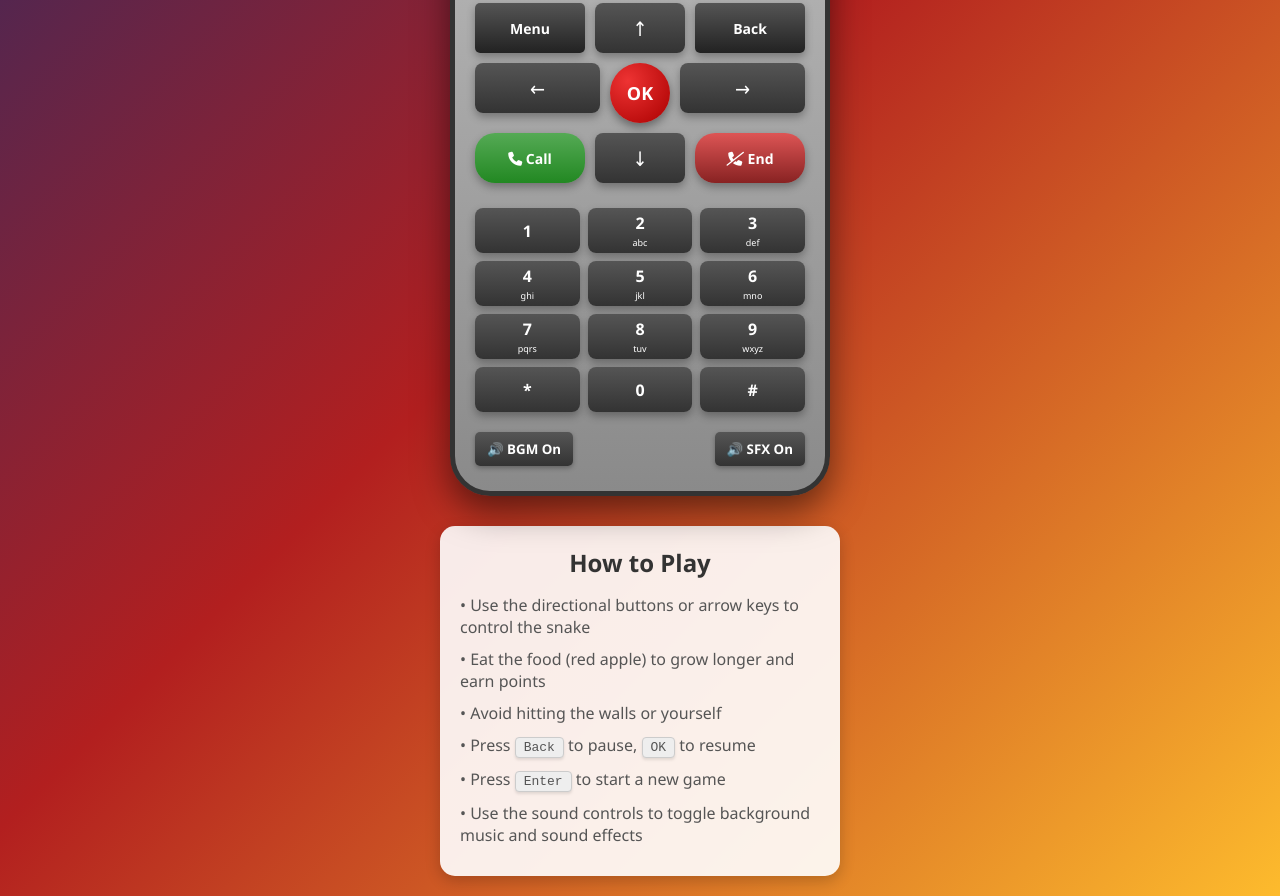
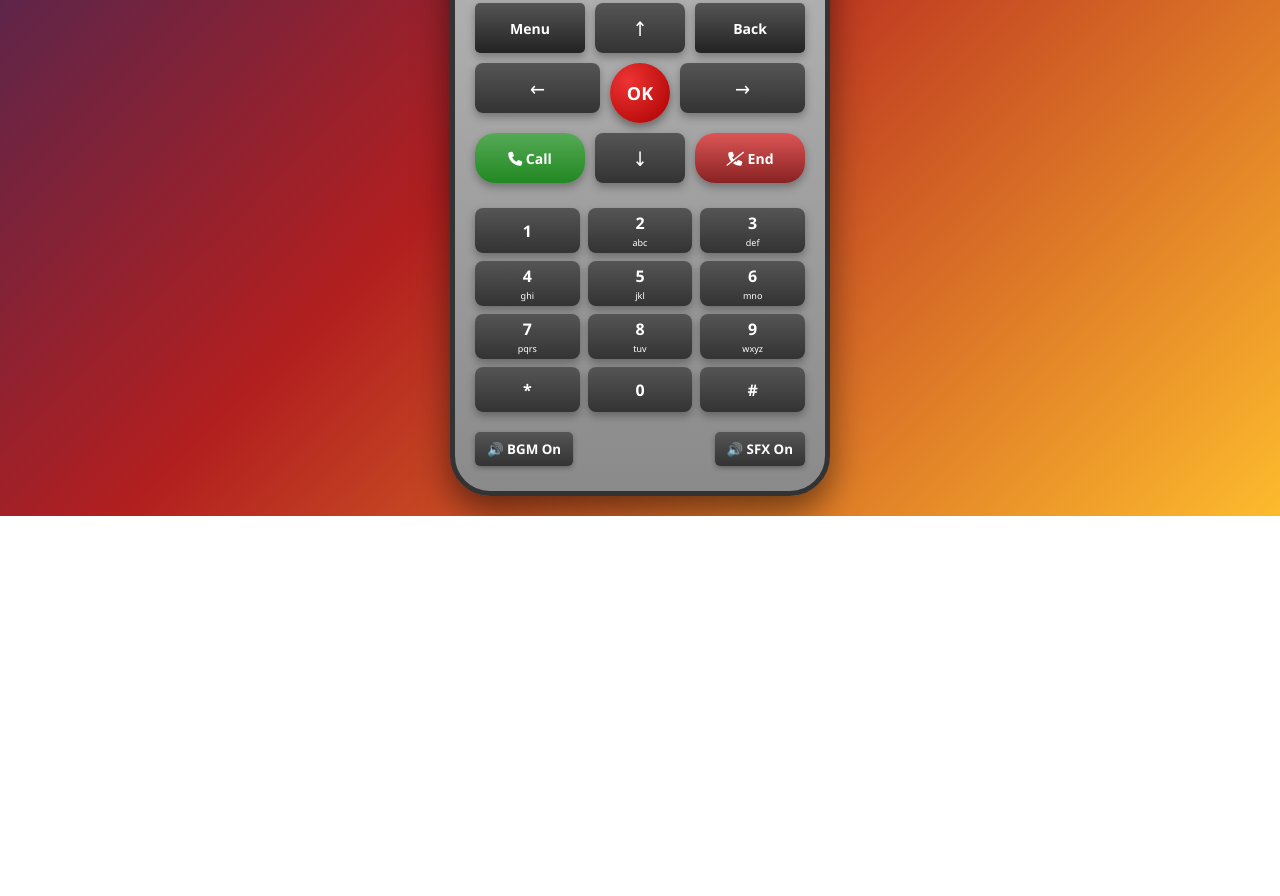
Before and after one commit to wwwashishtech/Snake_Game, a plain HTML site: page index.html in a window 1280 px wide. Shown: the part 520-1416 px from the top of the page. After the commit the page ends 1036 px from the top, so only its background shows below. Drawn offline with Linux system fonts and the light colour scheme.

Commit message:
Update index.html

```diff
--- a/index.html
+++ b/index.html
@@ -109,15 +109,6 @@
         <button class="sound-btn" id="sfx-toggle">🔊 SFX On</button>
       </div>
     </div>
-  </div>
-  <div class="instructions">
-    <h2>How to Play</h2>
-    <p>• Use the directional buttons or arrow keys to control the snake</p>
-    <p>• Eat the food (red apple) to grow longer and earn points</p>
-    <p>• Avoid hitting the walls or yourself</p>
-    <p>• Press <span class="key">Back</span> to pause, <span class="key">OK</span> to resume</p>
-    <p>• Press <span class="key">Enter</span> to start a new game</p>
-    <p>• Use the sound controls to toggle background music and sound effects</p>
   </div>
 </div>
 
@@ -381,4 +372,5 @@ const gameoverSound = new Audio("music/gameover.mp3"); // Replace with your game
 });
 </script>
 </body>
+
 </html>
```
